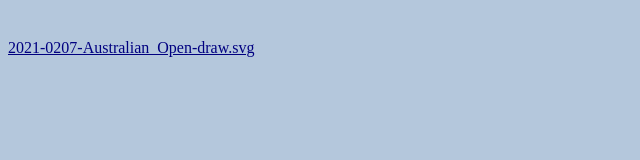
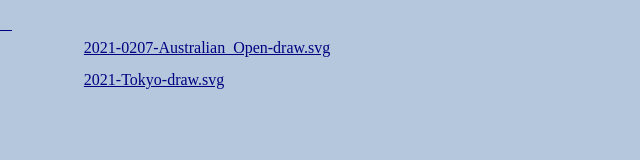
Before and after one commit to seggil/seggil.github.io, a plain HTML site: page index.html in a window 1280 px wide. Shown: the whole page, without its empty margins (0-640 px from the left). Drawn offline with Linux system fonts and the light colour scheme.

Commit message:
women's single tokyo olympics

```diff
--- a/index.html
+++ b/index.html
@@ -3,21 +3,29 @@
 <head>
 	<meta http-equiv="content-type" content="text/html; charset=utf-8"/>
 	<title></title>
-	<meta name="generator" content="LibreOffice 7.0.4.2 (Linux)"/>
+	<meta name="generator" content="LibreOffice 7.0.6.2 (Linux)"/>
 	<meta name="created" content="2021-02-12T17:02:16.006753631"/>
-	<meta name="changed" content="2021-02-12T17:08:01.765645089"/>
+	<meta name="changed" content="2021-07-22T17:10:42.259898012"/>
 	<style type="text/css">
-		@page { size: 21.59cm 27.94cm; margin: 2cm }
-		p { margin-bottom: 0.25cm; line-height: 115%; background: transparent }
+		@page { size: 8.5in 11in; margin: 1in }
+		p { margin-bottom: 0.1in; background: transparent; line-height: 115%; background: transparent }
 		a:link { color: #000080; so-language: zxx; text-decoration: underline }
+		a:visited { color: #800000; so-language: zxx; text-decoration: underline }
 	</style>
 </head>
-<body lang="en-CA" link="#000080" vlink="#800000" bgcolor="#b4c7dc" dir="ltr"><p style="margin-bottom: 0cm; line-height: 100%">
-<br/>
+<body lang="en-CA" link="#000080" vlink="#800000" bgcolor="#b4c7dc" dir="ltr">
+<div id="Frame1" dir="ltr" style="position: absolute; top: 0in; left: 0in; width: 0.5in; height: 0.32in; border: none; padding: 0in; background: #b4c7dc"><p style="margin-bottom: 0in; line-height: 100%; background: transparent">
+	<a href="http://74.15.156.177/"><span style="font-variant: normal"><font color="#b4c7dc"><font face="0, serif"><font size="3" style="font-size: 12pt"><span style="font-style: normal"><span style="font-weight: normal">Ω</span></span></font></font></font></span></a></p>
+</div>
+<p style="margin-bottom: 0in; line-height: 100%"><br/>
 
 </p>
-<p style="margin-bottom: 0cm; line-height: 100%"><a href="https://seggil.github.io/2021-0207-Australian_Open-draw.svg">2021-0207-Australian_Open-draw.svg</a></p>
-<p style="margin-bottom: 0cm; line-height: 100%"><br/>
+<p style="margin-left: 0.79in; margin-bottom: 0in; line-height: 100%; background: transparent; page-break-before: auto; page-break-after: auto">
+<a href="https://seggil.github.io/2021-0207-Australian_Open-draw.svg">2021-0207-Australian_Open-draw.svg</a></p>
+<p style="margin-left: 0.79in; margin-bottom: 0in; line-height: 100%; background: transparent">
+<a href="https://seggil.github.io/2021-Tokyo-draw.svg">2021-Tokyo-draw.svg</a></p>
+<p><br/>
+<br/>
 
 </p>
 </body>
```
